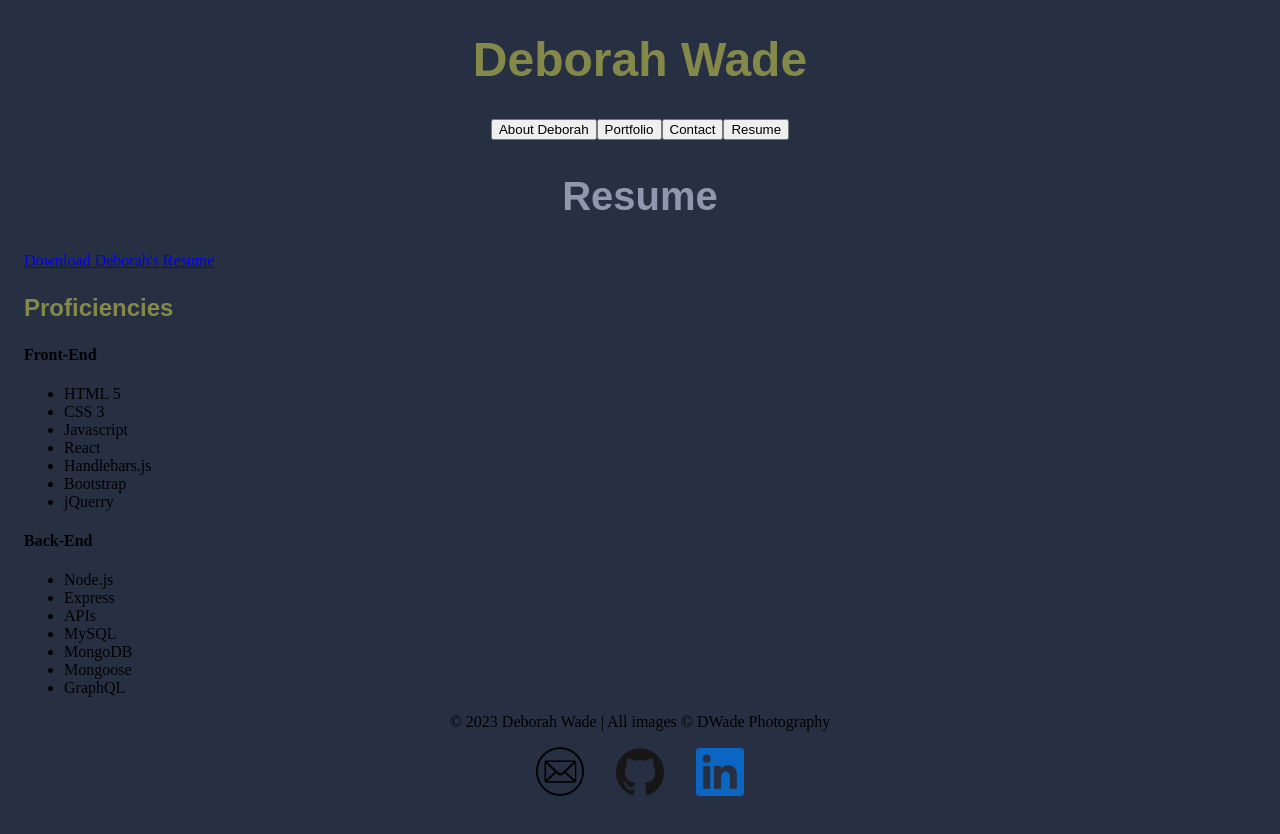
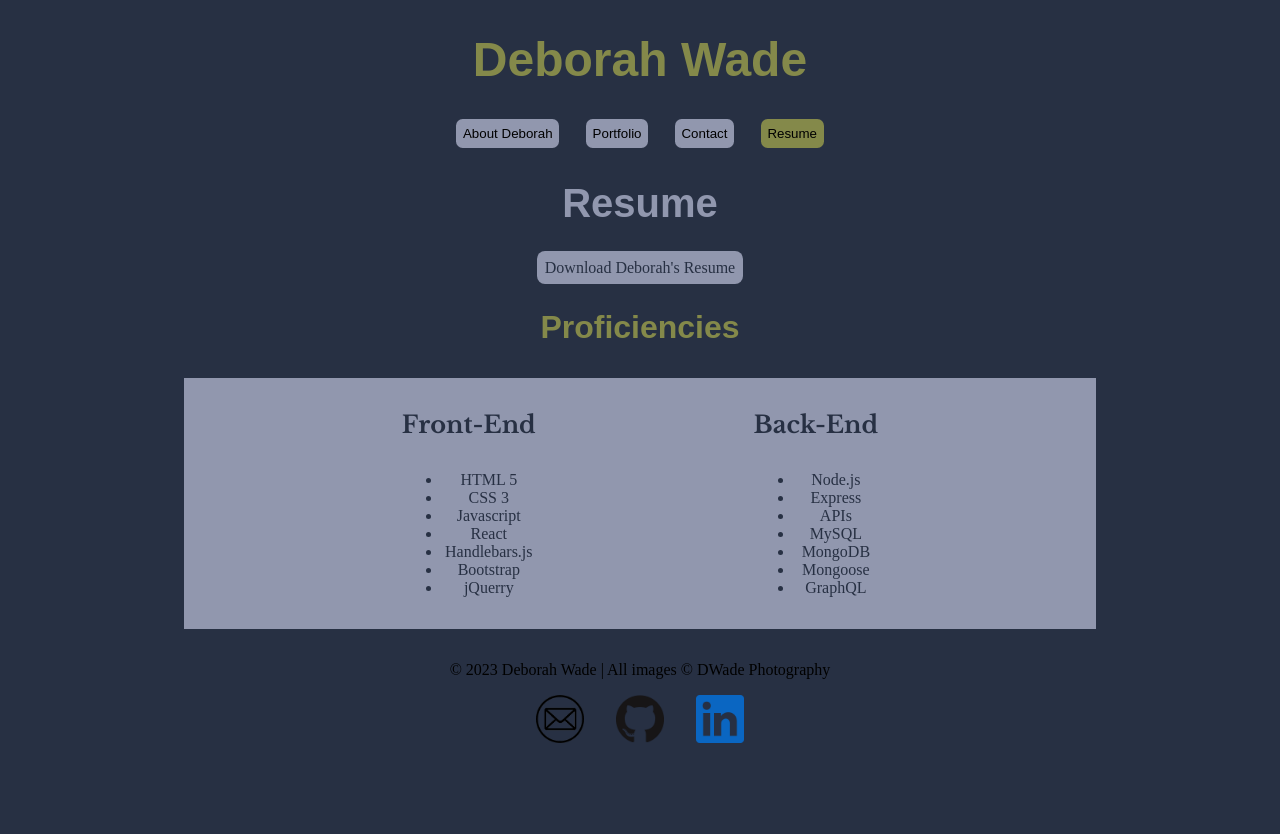
Before and after one commit to sewprano/20ch-dwade-react-portfolio, a React (Create React App) app: page / in a window 1280 px wide. Both pictures are taken after a click on the button "Resume". Shown: the top 834 px of the page. After the commit the page ends 800 px from the top, so only its background shows below. Built offline with nearby package versions, Linux system fonts and the light colour scheme; a web font is replaced by a local one.

Commit message:
lots of styling

```diff
--- a/src/components/Form.js
+++ b/src/components/Form.js
@@ -68,21 +68,22 @@ const Form = () => {
     }
 
     return (
-        <form>
+        <form className="contactForm">
             <label>
                 <input value={name} name='name' onChange={handleInputChange}
                        onBlur={handleClickAway} type='text' placeholder='Name' />
-            </label>
+            </label><br />
             <label>
                 <input value={email} name='email' onChange={handleInputChange}
                        onBlur={handleClickAway} type='text' placeholder='Email' />
-            </label>
+            </label><br />
             <label>
-                <input value={message} name='massage' onChange={handleInputChange}
+                <textarea value={message} name='massage' onChange={handleInputChange}
                        onBlur={handleClickAway} type='text' placeholder='Message' rows={12}/>
-            </label>
+            </label><br />
             <div>
                 <button className="Button" onClick={formSubmit}>Submit</button>
+                <span>{error}</span>
             </div>
         </form>
     )
--- a/src/components/Navigation.js
+++ b/src/components/Navigation.js
@@ -1,6 +1,6 @@
 const Navigation = ({displayPage, changePage}) => {
     return (
-        <nav>
+        <nav className="navigation">
             <button className={displayPage === 'about' ? StyleSheet.selected : StyleSheet.Button}
             onClick={ () => changePage('about')}>
                 About Deborah
--- a/src/components/Project.js
+++ b/src/components/Project.js
@@ -4,8 +4,8 @@ const Project = ({title, image, link, gitLink}) => {
         <div className="project">
             <h3 className="projectTitle">{title}</h3>
             <img className="projectImage" src={process.env.PUBLIC_URL + image} alt={title}></img> <br />
-            <a className="projectLink" href={link}>{link}</a> <br />
-            <a className="gitLink" href={gitLink}>{gitLink}</a>
+            <a className="projectLink" href={link}>{title}</a> <br />
+            <a className="gitLink" href={gitLink}>GitHub Repo</a>
         </div>
     )
 }
--- a/src/index.css
+++ b/src/index.css
@@ -32,13 +32,21 @@ h2 {
   text-align: center;
 }
 h3 {
-  font-size: 1.5em;
+  font-size: 2em;
   color: var(--secondary-contrast);
 }
-
-p{
+h4 {
+  font-size: 1.5em;
   font-family: var(--main-type);
+}
+p {
+  font-family: var(--main-type);
+  color: var(--secondary-contrast);
   padding: 2em;
+  line-height: 24pt;
+}
+button {
+  margin: 0 1em 0 1em;
 }
 
 /* header */
@@ -46,14 +54,18 @@ header {
   text-align: center;
 }
 
-p {
-  font-family: var(--main-type);
-  color: var(--secondary-contrast);
+/* Navigation */
+.navigation button:hover,
+.navigation button:focus,
+.selected
+{
+  background-color: var(--secondary-contrast);
 }
-/* Navigation */
-.Button:hover, .Button:focus, .selected {
-  background-color: var(--secondary-contrast);
-  color: var(--secondary-contrast);
+.navigation button {
+  background-color: var(--main-color);
+  border: none;
+  padding: .5em;
+  border-radius: .5em;
 }
 
 
@@ -79,10 +91,50 @@ p {
   text-align: center;
 }
 
+/* Contact page  */
+.contactForm {
+  background-color: var(--main-color);
+  padding: 1em;
+  margin: 1em;
+}
+input, textarea {
+  width: 98%;
+  padding: .5em;
+  margin: .5em;
+  border-radius: .5em;
+  font-family: var(--main-type);
+}
 
+
+/* resume page */
+.resume {
+  text-align: center;
+}
+.resume a {
+  text-decoration: none;
+}
+.resume .button {
+  background-color: var(--main-color);
+  color: var(--main-background);
+  padding: .5em;
+  border-radius: .5em;
+}
+.proficiencies {
+  background-color: var(--main-color);
+  color: var(--main-background);
+  display: flex;
+  justify-content: space-evenly;
+  margin: 0 10em 2em 10em;
+  padding-bottom: 1em;
+
+}
+.frontEnd, .backEnd {
+  text-align: center;
+}
 /* footer */
 .footer {
   text-align: center;
+  margin: 2em;
 }
 
 .footer nav img {
--- a/src/pages/About.js
+++ b/src/pages/About.js
@@ -10,8 +10,8 @@ function About() {
                     She has taken classes in Coding (C++, JavaScript, Java, and Swift),
                     DevOps, Networks, Object Oriented Programming, and UX/UI.
                     She is currently finishing a web development bootcamp with the University of Washington.
-                    <br />Areas of study include; HTML, CSS, JavaScript, APIs, MERN, SQL, React, & GraphQL
-                    In addition she has also taken classes in Art, Graphic design, online
+                    <br />Areas of study include; HTML, CSS, JavaScript, APIs, MERN, SQL, React, & GraphQL. <br />
+                    She has also taken classes in Art, Graphic design, online
                     communication and typography.</p>
             </div>
         </div>
--- a/src/pages/Resume.js
+++ b/src/pages/Resume.js
@@ -5,6 +5,8 @@ function Resume() {
             <a className="button" href='https://docs.google.com/document/d/1fcaW0d-nnkoKDeI5nqM2mCR13l0Lvx9_tQQ2rQNIzDY/edit#heading=h.x8fm1uorkbaw'
                title="Resume" target="blank" rel="noreferrer">Download Deborah's Resume</a>
             <h3>Proficiencies</h3>
+            <div className="proficiencies">
+                <div className="frontEnd">
                     <h4>Front-End</h4>
                     <ul>
                         <li>HTML 5</li>
@@ -15,6 +17,8 @@ function Resume() {
                         <li>Bootstrap</li>
                         <li>jQuerry</li>
                     </ul>
+                </div>
+                <div className="backEnd">
                     <h4>Back-End</h4>
                     <ul>
                         <li>Node.js</li>
@@ -25,6 +29,8 @@ function Resume() {
                         <li>Mongoose</li>
                         <li>GraphQL</li>
                     </ul>
+                </div>
+            </div>
 
         </div>
     )
```
Lines whose indentation alone changed are shown as unchanged.
